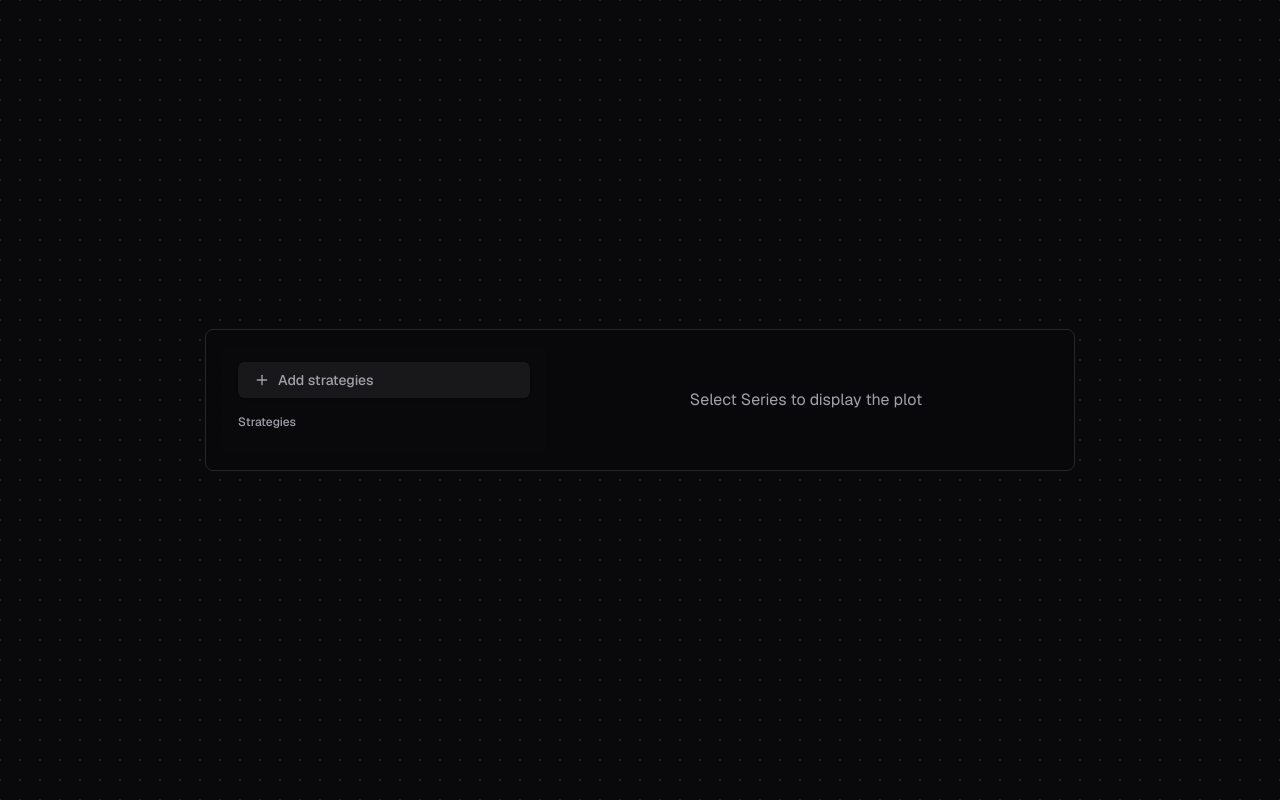
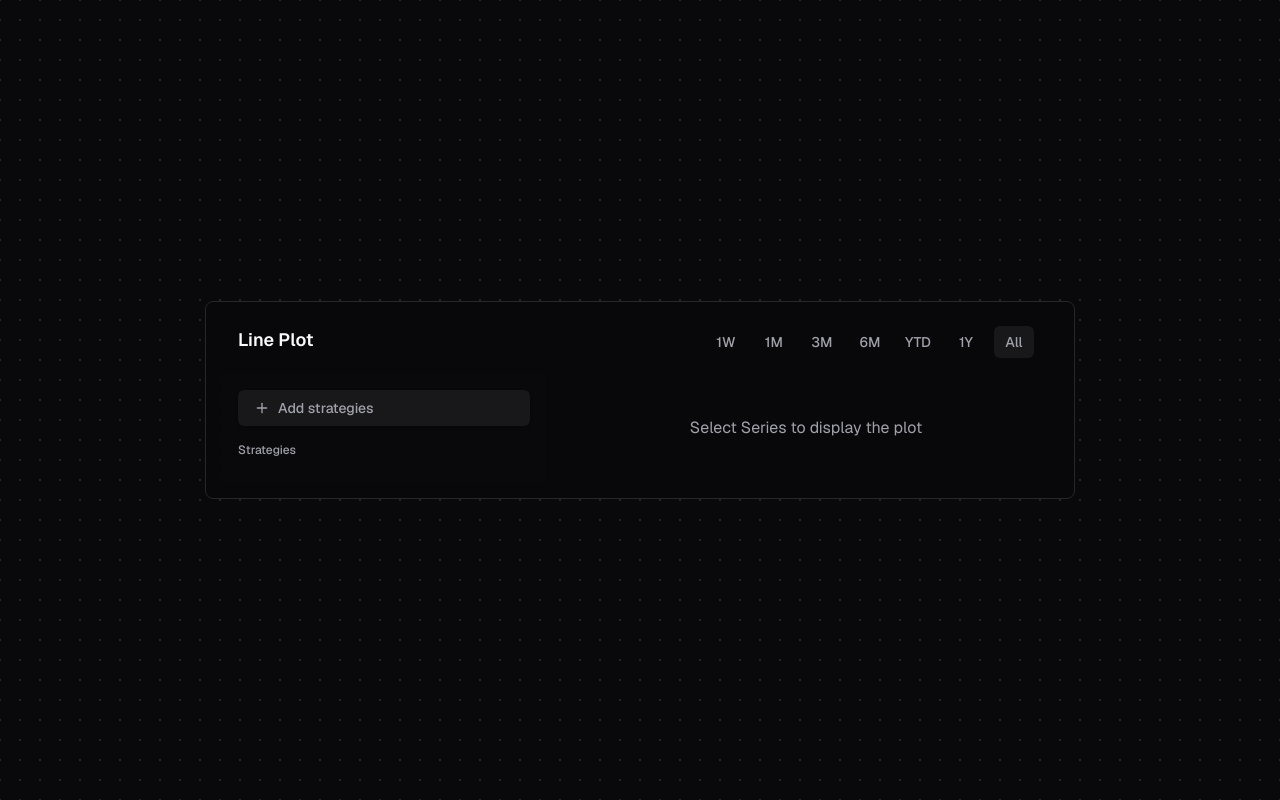
Before and after one commit to minollisantiago/Plots_workbench, a React (Vite) app in the folder client/: page / in a window 1280 px wide. Built offline with nearby package versions, Linux system fonts and the light colour scheme.

Commit message:
Feat: top section on the canvas with first iteration of a time period selection component

```diff
--- a/client/src/App.tsx
+++ b/client/src/App.tsx
@@ -1,12 +1,12 @@
-import PlotCanvas from '@/components/plots/plot-canvas'
+import { PlotCanvas } from '@/components/plots/plot-canvas'
 import './styles/style.css'
 
 function App() {
 
   return (
-    <>
-      <PlotCanvas />
-    </>
+    <div id="mainContainer" className="content-grid place-content-center h-screen w-screen relative">
+      <PlotCanvas title="Line Plot" />
+    </div>
   )
 }
 
--- a/client/src/components/plots/plot-canvas.tsx
+++ b/client/src/components/plots/plot-canvas.tsx
@@ -1,13 +1,20 @@
 import { useState } from "react";
+import { TimeSeriesData } from "@/models";
+import { SeriesControls, TimePeriod } from "@/components/plots/ui";
 import { PlotLine } from "@/components/plots/plot-line";
-import { SeriesControls } from "@/components/plots/ui";
-import { TimeSeriesData } from "@/components/plots/types";
+import { TimePeriodSelector } from "@/components/plots/ui";
 import { mockTimeSeriesData } from "@/data/mock/time-series-data";
 
-const PlotCanvas = () => {
+interface Props {
+  title: string
+}
 
+export const PlotCanvas = ({ title }: Props) => {
   const [selectedSeries, setSelectedSeries] = useState<TimeSeriesData[]>([])
+
   const exampleSeries = mockTimeSeriesData.series
+
+  const periods: TimePeriod[] = ["1W", "1M", "3M", "6M", "YTD", "1Y", "All"]
 
   const handleAddSeries = (series: TimeSeriesData) => {
     setSelectedSeries((prev) => {
@@ -22,12 +29,24 @@ const PlotCanvas = () => {
     setSelectedSeries((prev) => prev.filter(series => series.id !== id))
   }
 
+  const handleSelectPeriod = (period: TimePeriod) => {
+    console.log(`Selected period: ${period}`)
+  }
+
   // if i increase the height if this container the plots dont render properly
   return (
 
-    <div id="mainContainer" className="content-grid place-content-center h-screen w-screen relative">
+    <div className="flex flex-col gap-2 p-4 h-full border rounded-lg bg-background/95">
+      <div className="flex justify-between px-4">
+        <h2 className="py-2 text-lg font-semibold">{title}</h2>
+        <TimePeriodSelector
+          periods={periods}
+          defaultSelected="All"
+          onSelect={(period) => handleSelectPeriod(period)}
+        />
+      </div>
 
-      <div className="grid grid-cols-[324px_1fr] gap-2 p-4 h-full border rounded-lg bg-background/95">
+      <div className="grid grid-cols-[324px_1fr] gap-2">
         <div className="flex flex-col space-y-2">
           < SeriesControls
             header="Strategies"
@@ -56,5 +75,3 @@ const PlotCanvas = () => {
     </div>
   )
 }
-
-export default PlotCanvas
--- a/client/src/components/plots/ui/index.ts
+++ b/client/src/components/plots/ui/index.ts
@@ -1,4 +1,5 @@
+export * from '@/components/plots/ui/series-card.tsx'
 export * from '@/components/plots/ui/color-picker.tsx'
-export * from '@/components/plots/ui/series-card.tsx'
 export * from '@/components/plots/ui/series-search.tsx'
 export * from '@/components/plots/ui/series-controls.tsx'
+export * from '@/components/plots/ui/series-date-controls.tsx'
--- a/client/src/components/plots/ui/series-card.tsx
+++ b/client/src/components/plots/ui/series-card.tsx
@@ -46,7 +46,7 @@ export const SeriesCard = ({ label, subLabel, color, onRemove }: Props) => {
 
       {/* Label */}
       <div className="flex flex-row items-center gap-2 ml-6">
-        <span className="text-sm font-semibold">{label}</span>
+        <span className="text-sm font-medium">{label}</span>
         {subLabel && (<span className="text-sm text-muted-foreground">{subLabel}</span>)}
       </div>
 
--- a/client/src/components/plots/ui/series-controls.tsx
+++ b/client/src/components/plots/ui/series-controls.tsx
@@ -1,7 +1,7 @@
+import { TimeSeriesData } from "@/models";
 import { SeriesCard } from "@/components/plots/ui";
 import { SeriesSearch } from "@/components/plots/ui";
 import { ScrollArea } from "@/components/ui/scroll-area";
-import { TimeSeriesData } from "@/components/plots/types";
 
 interface Props {
   header: string
--- /dev/null
+++ b/client/src/components/plots/ui/series-date-controls.tsx
@@ -0,0 +1,42 @@
+import { cn } from "@/lib/utils"
+import { useState } from "react";
+import { Button } from "@/components/ui/button";
+
+export type TimePeriod = string
+
+interface Props {
+  periods: TimePeriod[]
+  defaultSelected?: TimePeriod
+  onSelect?: (period: TimePeriod) => void
+}
+
+export const TimePeriodSelector = ({ periods, defaultSelected, onSelect }: Props) => {
+  const [selected, setSelected] = useState<TimePeriod>(defaultSelected ?? periods[0])
+
+  const handleSelect = (period: TimePeriod) => {
+    setSelected(period)
+    onSelect?.(period)
+  }
+
+  return (
+    <div className="flex gap-2 p-2 bg-background/95">
+      {periods.map((period) => (
+        <Button
+          key={period}
+          variant="ghost"
+          size="sm"
+          className={cn(
+            "h-8 w-10 px-2 rounded-md text-sm text-muted-foreground",
+            selected === period
+              ? "text-muted-foreground bg-zinc-900 hover:bg-zinc-900 hover:text-muted-foreground"
+              : "hover:bg-muted"
+          )}
+          onClick={() => handleSelect(period)}
+        >
+          {period}
+        </Button>
+      ))}
+
+    </div>
+  )
+}
--- /dev/null
+++ b/client/src/models/index.ts
@@ -0,0 +1 @@
+export * from './timeseries.models.ts'
--- a/client/src/styles/style.css
+++ b/client/src/styles/style.css
@@ -1107,6 +1107,10 @@ body {
   width: 100vw;
 }
 
+.w-10 {
+  width: 2.5rem;
+}
+
 .min-w-\[var\(--radix-popover-trigger-width\)\] {
   min-width: var(--radix-popover-trigger-width);
 }
@@ -1179,6 +1183,10 @@ body {
   justify-content: flex-start;
 }
 
+.justify-end {
+  justify-content: flex-end;
+}
+
 .justify-center {
   justify-content: center;
 }
@@ -1347,6 +1355,15 @@ body {
   background-color: rgb(24 24 27 / var(--tw-bg-opacity, 1));
 }
 
+.bg-rose-400 {
+  --tw-bg-opacity: 1;
+  background-color: rgb(251 113 133 / var(--tw-bg-opacity, 1));
+}
+
+.bg-muted {
+  background-color: hsl(var(--muted));
+}
+
 .p-0 {
   padding: 0px;
 }
@@ -1473,6 +1490,14 @@ body {
 
 .font-semibold {
   font-weight: 600;
+}
+
+.font-normal {
+  font-weight: 400;
+}
+
+.font-thin {
+  font-weight: 100;
 }
 
 .leading-none {
@@ -1687,8 +1712,22 @@ body {
   background-color: hsl(var(--secondary) / 0.8);
 }
 
+.hover\:bg-rose-400:hover {
+  --tw-bg-opacity: 1;
+  background-color: rgb(251 113 133 / var(--tw-bg-opacity, 1));
+}
+
+.hover\:bg-zinc-900:hover {
+  --tw-bg-opacity: 1;
+  background-color: rgb(24 24 27 / var(--tw-bg-opacity, 1));
+}
+
 .hover\:text-accent-foreground:hover {
   color: hsl(var(--accent-foreground));
+}
+
+.hover\:text-muted-foreground:hover {
+  color: hsl(var(--muted-foreground));
 }
 
 .hover\:underline:hover {
```
Also changed, not shown: client/src/models/timeseries.models.ts (renamed from client/src/components/plots/types.tsx).
